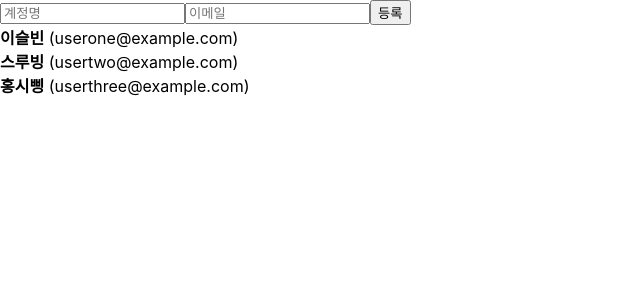
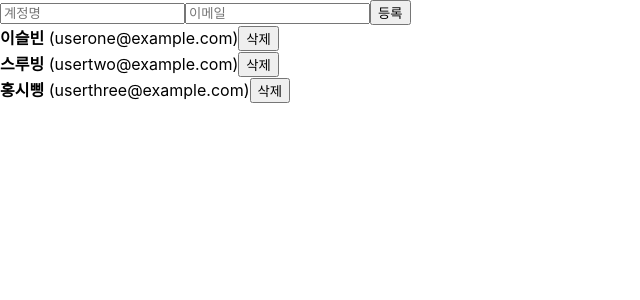
Before and after one commit to seulblin/react_study, a React (Create React App) app: page / in a window 1280 px wide. Shown: the top 300 px of the page, without its empty margins (0-640 px from the left). Built offline with nearby package versions, Linux system fonts and the light colour scheme.

Commit message:
배열에 있는 항목 삭제하는 법

```diff
--- a/src/App.js
+++ b/src/App.js
@@ -55,7 +55,11 @@
 
     console.log(nextId.current); ///nextId의 값을 호출하고 싶을 때
     nextId.current += 1; // 값이 바뀌고 싶을 때.
-  }
+  };
+
+  const onRemove = id => {
+    setUsers(users.filter(user => user.id !== id));
+  };
 
   return (
     <>
@@ -65,7 +69,7 @@
       onChange={onChange}
       onCreate={onCreate}
      />
-    <UserList users={users} />
+    <UserList users={users} onRemove={onRemove} />
     </>
   );
 }
--- a/src/UserList.js
+++ b/src/UserList.js
@@ -1,19 +1,29 @@
 import React from 'react';
 
-function User({ user }) {
+
+//삭제 버튼이 눌릴 때,  onRemove가 동작하기!
+function User({ user, onRemove }) {
+  const { username, email, id} = user;
   return(
     <div>
-        <b>{user.username}</b> <span>({user.email})</span>
+        <b>{username}</b> <span>({email})</span>
+        <button onClick={() => onRemove(id)}>삭제</button>
     </div>
   );
 }
 
-function UserList({ users }){
+function UserList({ users, onRemove }){
     return(
     <div>
       {
         users.map(
-          user => (<User user={user} key={user.id} />)
+            user => (
+            <User
+              user={user}
+              key={user.id}
+              onRemove={onRemove}
+            />
+          )
         )
       }
     </div>
```
Also changed, not shown: 1 other file (tests, documents, lock files or other folders).
